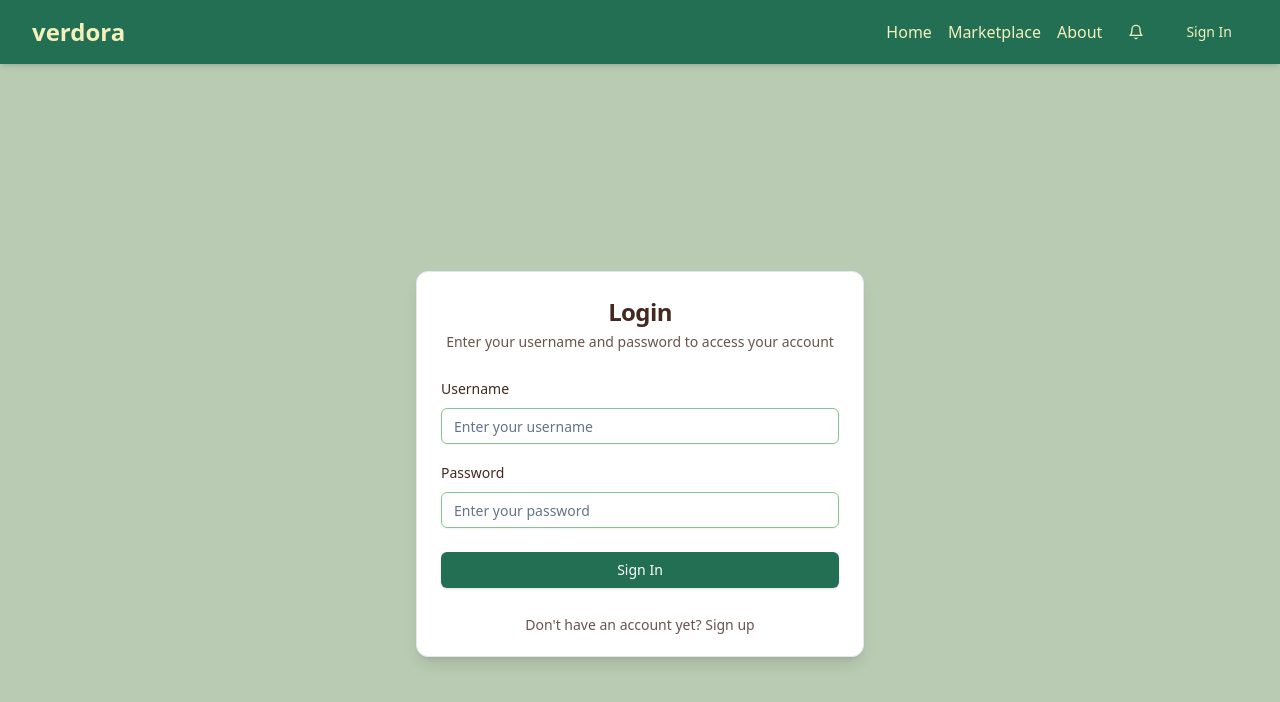
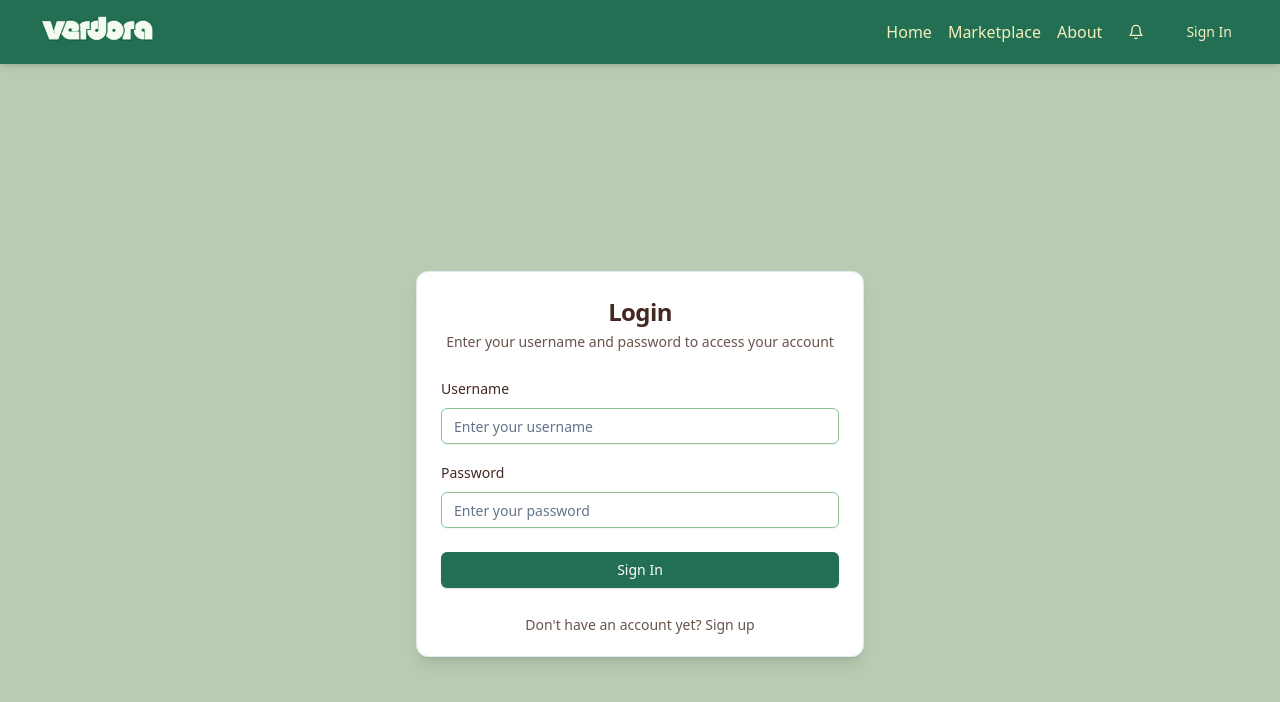
Before and after one commit to ribhavsharma/verdora, a Next.js app in the folder client/: page /auth in a window 1280 px wide. Shown: the top 702 px of the page. Built offline with nearby package versions, Linux system fonts and the light colour scheme.

Commit message:
image on item page

```diff
--- a/client/src/app/marketplace/[itemId]/page.tsx
+++ b/client/src/app/marketplace/[itemId]/page.tsx
@@ -73,6 +73,9 @@ const Page = ({ params }: { params: { itemId: string } }) => {
           {itemDetails ? (
         <div className="space-y-4">
           <div>
+            <img src={itemDetails.image} alt="Item Image" className="w-full h-auto rounded-lg" />
+          </div>
+          <div>
             <p className="text-gray-600">
           <strong>Item ID:</strong> {itemId}
             </p>
--- a/client/src/components/ui/navbar.tsx
+++ b/client/src/components/ui/navbar.tsx
@@ -50,11 +50,9 @@ const Navbar = () => {
     <nav className="bg-[#226f54] shadow-md sticky top-0 z-50">
       <div className="container mx-auto px-4 sm:px-6 lg:px-8">
         <div className="flex items-center justify-between h-16">
-          <div className="flex-shrink-0">
-            <Link href="/" className="text-2xl font-bold text-[#f4f0bb] hover:text-[#87c38f] transition-colors">
-              verdora
-            </Link>
-          </div>
+            <div className="flex items-center flex-shrink-0">
+              <img src="/verdora_logo_2.png" alt="Verdora Logo" className="h-16 w-auto" />
+            </div>
           <div className="hidden md:flex items-center space-x-4">
             <NavLinks />
             <Button variant="ghost" size="icon" className="text-[#f4f0bb] hover:text-[#87c38f] hover:bg-[#226f54]">
@@ -118,6 +116,6 @@ const Navbar = () => {
       </div>
     </nav>
   );
-};
+}
 
 export default Navbar;
```
Also changed, not shown: client/public/verdora_logo_2.png (added), 1 other file (tests, documents, lock files or other folders). Lines whose indentation alone changed are shown as unchanged.
